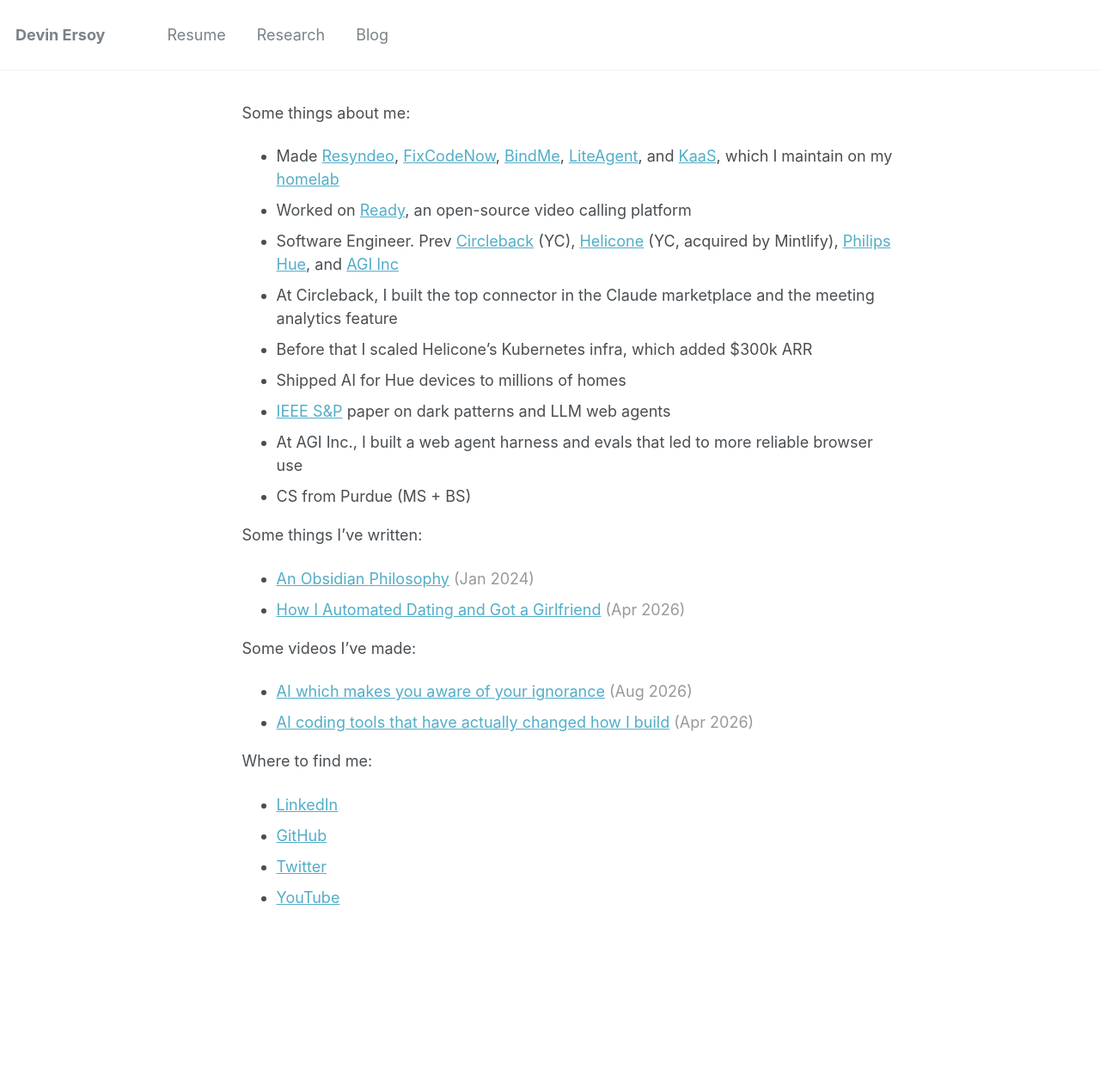
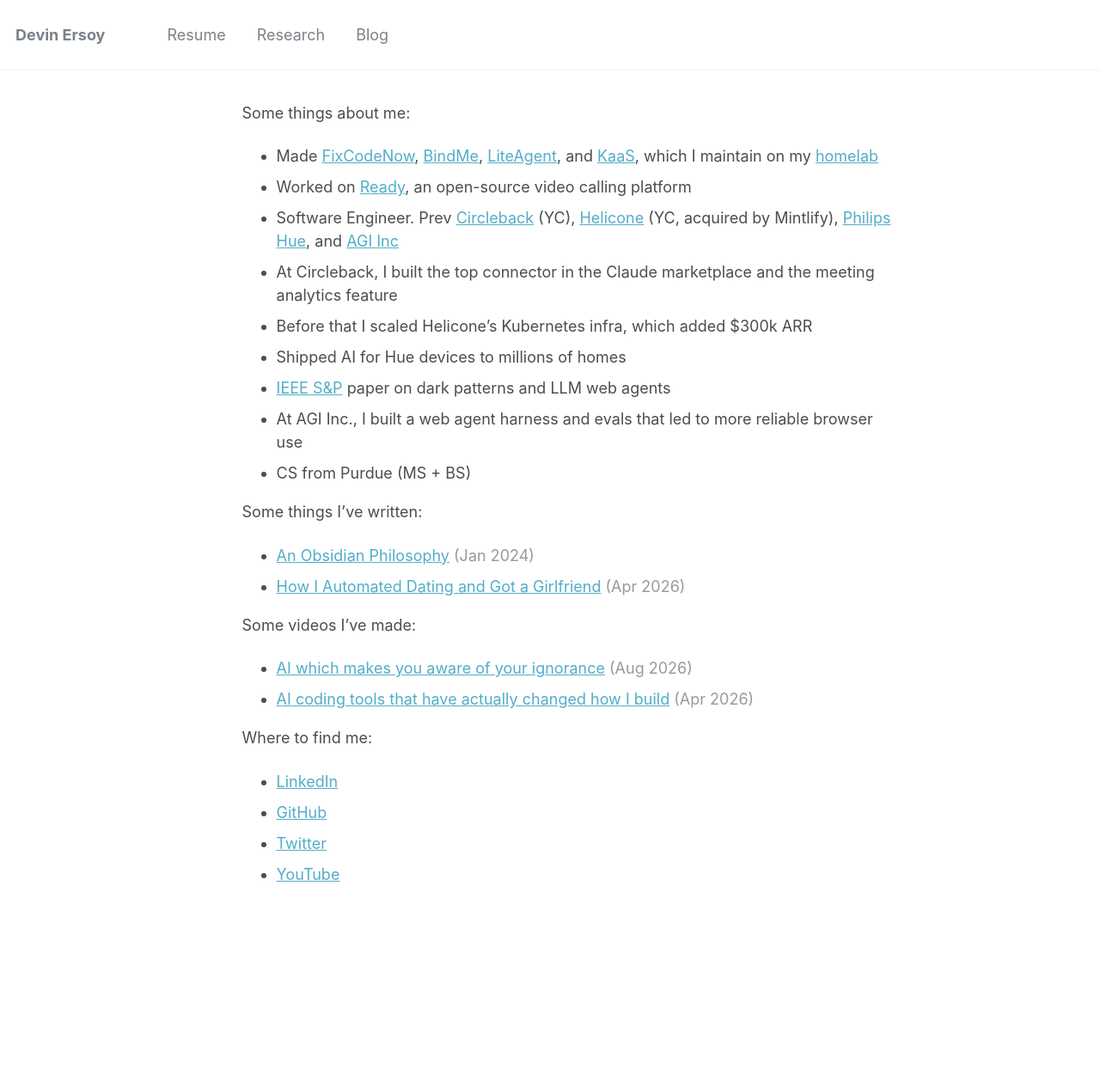
Before and after one commit to devinat1/devinat1.github.io, a Jekyll site: the page built from _pages/about.md, in a window 1280 px wide. Shown: the whole page at 86% size. Built offline with Jekyll 4.4.1, drawn with Linux system fonts in a browser that asks for light colours; after the commit the page ends 1238 px from its top, so only the background shows below that.

Commit message:
Drop Resyndeo from the homepage product list.
Co-authored-by: Cursor <cursoragent@cursor.com>

```diff
--- a/_pages/about.md
+++ b/_pages/about.md
@@ -22,7 +22,7 @@ redirect_from:
 
 Some things about me:
 
-- Made [Resyndeo](https://resyndeo.com/), [FixCodeNow](https://fixcodenow.com/), [BindMe](https://bindme.app/), [LiteAgent](https://www.liteagent.net/), and [KaaS](https://k8s.fixcodenow.com/), which I maintain on my [homelab](https://blog.mydevin.com/personal/My-Homelab-Is-My-Small-Private-Cloud)
+- Made [FixCodeNow](https://fixcodenow.com/), [BindMe](https://bindme.app/), [LiteAgent](https://www.liteagent.net/), and [KaaS](https://k8s.fixcodenow.com/), which I maintain on my [homelab](https://blog.mydevin.com/personal/My-Homelab-Is-My-Small-Private-Cloud)
 - Worked on [Ready](https://github.com/ready-sparkles/ready), an open-source video calling platform
 - Software Engineer. Prev [Circleback](https://circleback.ai/) (YC), [Helicone](https://www.helicone.ai/) (YC, acquired by Mintlify), [Philips Hue](https://www.philips-hue.com/en-us), and [AGI Inc](https://www.theagi.company/)
 - At Circleback, I built the top connector in the Claude marketplace and the meeting analytics feature
```
